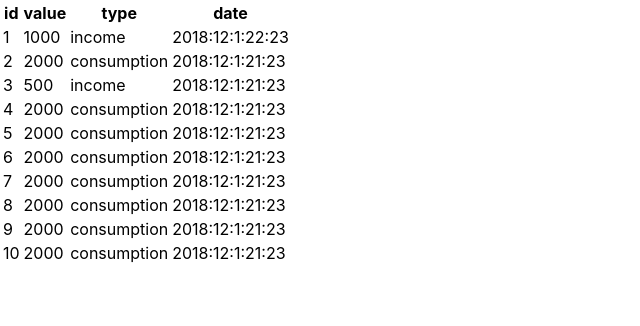
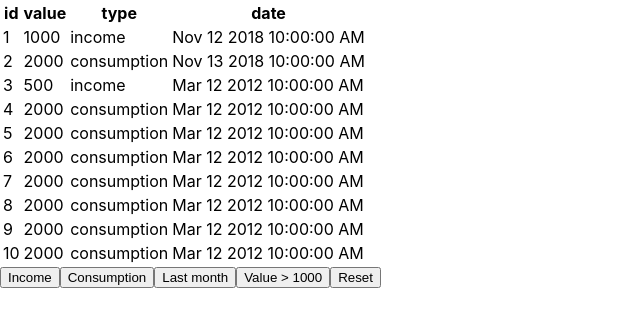
Before and after one commit to UnknownWellFail/Transactions, a React (Create React App) app: page / in a window 1280 px wide. Shown: the top 326 px of the page, without its empty margins (0-640 px from the left). Built offline with nearby package versions, Linux system fonts and the light colour scheme.

Commit message:
Add filtration

```diff
--- a/src/App.js
+++ b/src/App.js
@@ -1,10 +1,22 @@
 import React, {Component} from 'react';
 import './App.css';
 import {transactions} from './Transactions'
+import FilterBar from "./FilterBar";
 
 class App extends Component {
+    constructor(props) {
+        super(props);
+        this.state = {
+            data: transactions
+        };
+    }
+    updateData(config) {
+
+        this.setState(config);
+    }
+
     render() {
-        const transTemplate = transactions.map(function (item) {
+        const transTemplate = this.state.data.map(function (item) {
             return (
                 <tr key={item.id}>
                     <td >{item.id}</td>
@@ -16,7 +28,7 @@ class App extends Component {
         });
         return (
             <div className="trans">
-                <table>
+                <table >
                     <thead>
                     <tr>
                         <th>id</th>
@@ -29,6 +41,7 @@ class App extends Component {
                     {transTemplate}
                     </tbody>
                 </table>
+                <FilterBar initialData={transactions} data={this.state.data} update={this.updateData.bind(this)} />
             </div>
         );
     }
--- /dev/null
+++ b/src/FilterBar.js
@@ -0,0 +1,81 @@
+import React, {Component} from 'react';
+
+export default class FilterBar extends Component {
+    filters;
+
+    constructor(props) {
+        super(props);
+        this.filters = [];
+    }
+
+    filt(filter, data) {
+        const {update} = this.props;
+        const sorted = data.filter(filter);
+        update({
+            data: sorted
+        });
+    }
+
+    filterBy(filter, name) {
+
+        let fl = {};
+
+        fl.name = name;
+        fl.filter = filter;
+        let index = this.filters.findIndex(x => x.name === name);
+        if (index !== -1) {
+            this.filters.splice(index, 1);
+            this.reset();
+            this.filters.every((item) => {
+                return this.filt(item.filter, this.props.initialData);
+            });
+
+        } else {
+            this.filters[this.filters.length] = fl;
+            this.filt(filter, this.props.data);
+        }
+
+    }
+
+    reset() {
+        this.props.update({
+            data: this.props.initialData
+        });
+    }
+
+    resetFilters() {
+        this.filters.splice(0, this.filters.length);
+        this.reset();
+    }
+
+
+
+    render() {
+        return (
+            <div className="filterbar">
+                <button onClick={() => this.filterBy(function (trans) {
+                    return trans.type === 'income';
+                }, 'income')}>
+                    Income
+                </button>
+
+                <button onClick={() => this.filterBy(function (trans) {
+                    return trans.type === 'consumption';
+                }, 'consumption')}>
+                    Consumption
+                </button>
+                <button
+                    onClick={() => this.filterBy(trans => new Date(trans.date).getMonth() === new Date().getMonth(), 'date')}>
+                    Last month
+                </button>
+                <button onClick={() => this.filterBy(trans => trans.value > 1000, 'value')}>
+                    Value > 1000
+                </button>
+
+                <button onClick={this.resetFilters.bind(this)}>
+                    Reset
+                </button>
+            </div>
+        );
+    }
+}
--- a/src/Transactions.js
+++ b/src/Transactions.js
@@ -3,59 +3,59 @@ export let transactions = [
         id: 1,
         value: 1000,
         type: "income",
-        date: "2018:12:1:22:23",
+        date: "Nov 12 2018 10:00:00 AM",
     },
     {
         id: 2,
         value: 2000,
         type: "consumption",
-        date: "2018:12:1:21:23",
+        date: "Nov 13 2018 10:00:00 AM",
     },
     {
         id: 3,
         value: 500,
         type: "income",
-        date: "2018:12:1:21:23",
+        date: "Mar 12 2012 10:00:00 AM",
     },
     {
         id: 4,
         value: 2000,
         type: "consumption",
-        date: "2018:12:1:21:23",
+        date: "Mar 12 2012 10:00:00 AM",
     },
     {
         id: 5,
         value: 2000,
         type: "consumption",
-        date: "2018:12:1:21:23",
+        date: "Mar 12 2012 10:00:00 AM",
     },
     {
         id: 6,
         value: 2000,
         type: "consumption",
-        date: "2018:12:1:21:23",
+        date: "Mar 12 2012 10:00:00 AM",
     },
     {
         id: 7,
         value: 2000,
         type: "consumption",
-        date: "2018:12:1:21:23",
+        date: "Mar 12 2012 10:00:00 AM",
     },
     {
         id: 8,
         value: 2000,
         type: "consumption",
-        date: "2018:12:1:21:23",
+        date: "Mar 12 2012 10:00:00 AM",
     },
     {
         id: 9,
         value: 2000,
         type: "consumption",
-        date: "2018:12:1:21:23",
+        date: "Mar 12 2012 10:00:00 AM",
     },
     {
         id: 10,
         value: 2000,
         type: "consumption",
-        date: "2018:12:1:21:23",
+        date: "Mar 12 2012 10:00:00 AM",
     }];
```
